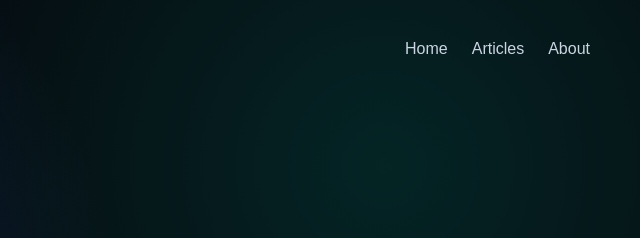
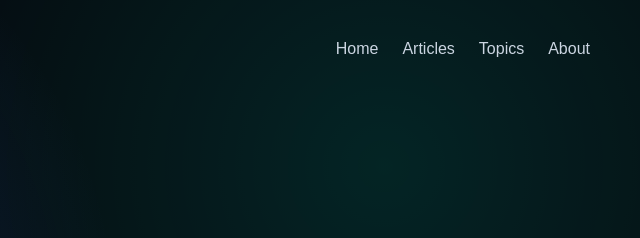
Before and after one commit to yashb97/aerosect.com, an Astro site: page / in a window 1280 px wide. Shown: the top 238 px of the page, 640-1280 px from the left. Built offline with nearby package versions, Linux system fonts and the light colour scheme; Astro itself is replaced by a stand-in of ours.

Commit message:
Add topics link to navigation

```diff
--- a/src/layouts/BaseLayout.astro
+++ b/src/layouts/BaseLayout.astro
@@ -20,6 +20,7 @@ const { title = "Aerosect" } = Astro.props;
         <div class="links">
           <a href="/">Home</a>
           <a href="/articles">Articles</a>
+          <a href="/topics">Topics</a>
           <a href="/about">About</a>
         </div>
       </nav>
```
